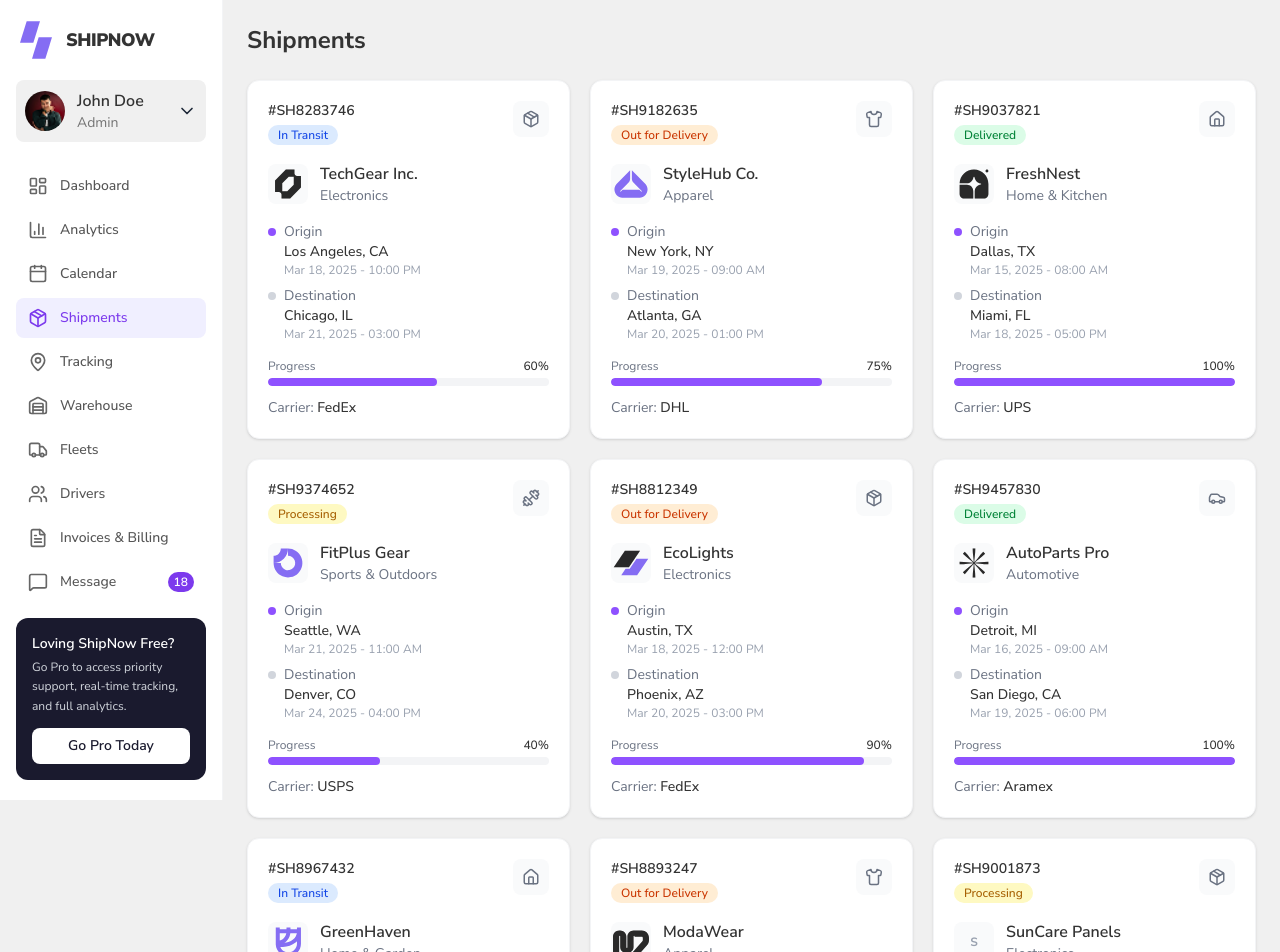
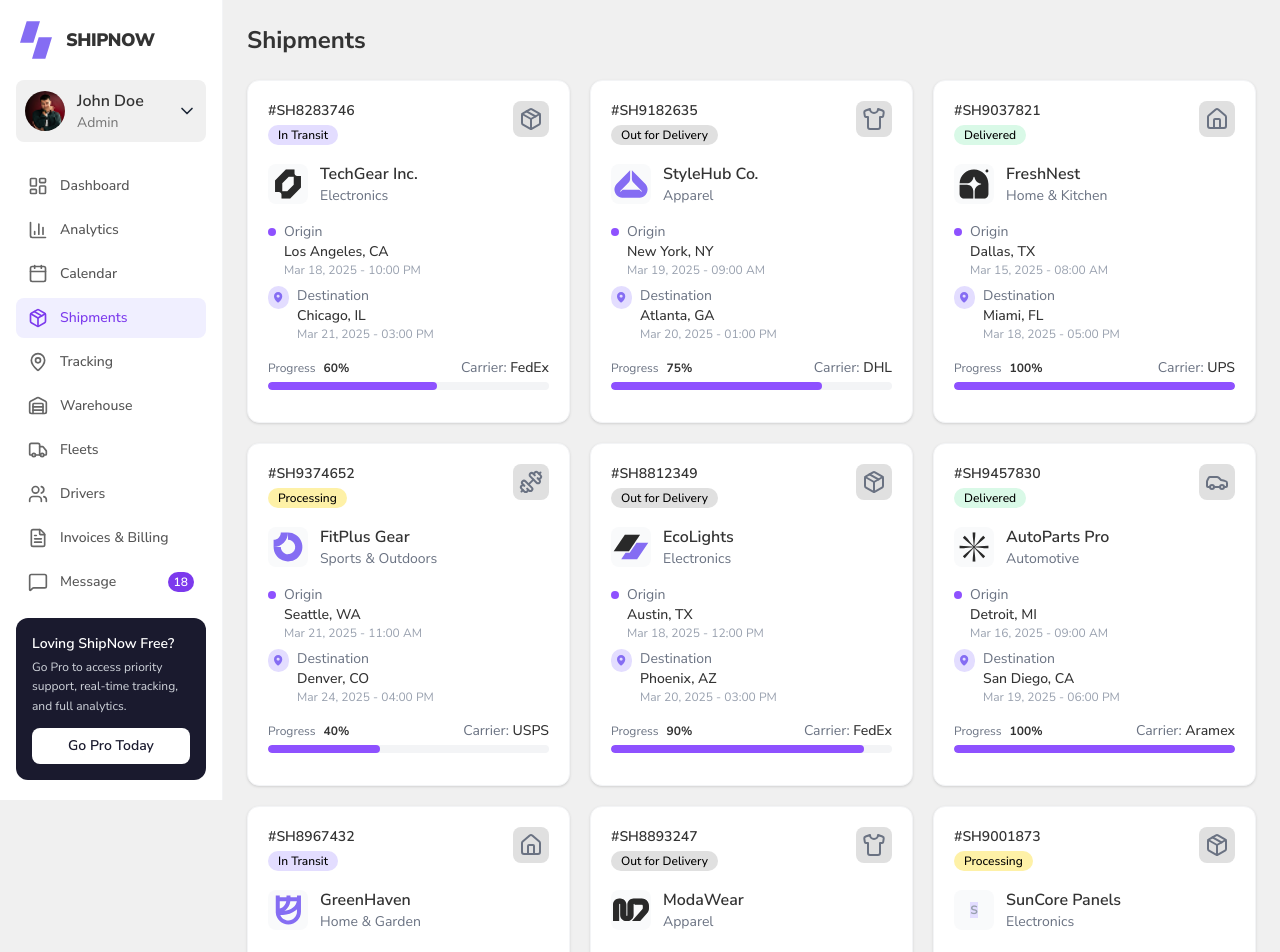
Before and after one commit to gmnayem631/ship-now, a Next.js app: page /shipments in a window 1280 px wide. Shown: the top 952 px of the page. Built offline with nearby package versions, Linux system fonts and the light colour scheme.

Commit message:
feat: rename QuickParts to QuickTools, update SunCode name, add DestinationIcon component, and enhance getCompanyLogo mapping

```diff
--- a/app/components/company-logos/QuickParts.tsx
+++ b/app/components/company-logos/QuickParts.tsx
@@ -1,6 +1,6 @@
 import React from "react";
 
-const QuickParts = () => {
+const QuickTools = () => {
   return (
     <svg
       width="36"
@@ -32,4 +32,4 @@
   );
 };
 
-export default QuickParts;
+export default QuickTools;
--- a/app/components/company-logos/SunCore.tsx
+++ b/app/components/company-logos/SunCore.tsx
@@ -1,6 +1,6 @@
 import React from "react";
 
-const SunCode = () => {
+const SunCore = () => {
   return (
     <svg
       width="36"
@@ -16,7 +16,7 @@
       <path
         d="M7.01732 25.0027C8.12624 25.7762 9.92416 25.7762 11.0331 25.0027C12.142 24.2292 12.142 22.9751 11.0331 22.2016C9.92416 21.4281 8.12624 21.4281 7.01732 22.2016C5.90839 22.9751 5.90839 24.2292 7.01732 25.0027Z"
         fill="black"
-        fillOpacity="0.2"
+        fill-opacity="0.2"
       />
       <path
         d="M18.527 14.4987C20.1905 15.6589 22.8873 15.6589 24.5507 14.4987C26.214 13.3384 26.214 11.4573 24.5507 10.2971C22.8873 9.13688 20.1905 9.13688 18.527 10.2971C16.8637 11.4573 16.8637 13.3384 18.527 14.4987Z"
@@ -25,7 +25,7 @@
       <path
         d="M18.527 14.4987C20.1905 15.6589 22.8873 15.6589 24.5507 14.4987C26.214 13.3384 26.214 11.4573 24.5507 10.2971C22.8873 9.13688 20.1905 9.13688 18.527 10.2971C16.8637 11.4573 16.8637 13.3384 18.527 14.4987Z"
         fill="black"
-        fillOpacity="0.2"
+        fill-opacity="0.2"
       />
       <path
         d="M12.4175 19.7507C13.8036 20.7175 16.051 20.7175 17.4372 19.7507C18.8233 18.7838 18.8233 17.2162 17.4372 16.2493C16.051 15.2825 13.8036 15.2825 12.4175 16.2493C11.0313 17.2162 11.0313 18.7838 12.4175 19.7507Z"
@@ -34,7 +34,7 @@
       <path
         d="M12.4175 19.7507C13.8036 20.7175 16.051 20.7175 17.4372 19.7507C18.8233 18.7838 18.8233 17.2162 17.4372 16.2493C16.051 15.2825 13.8036 15.2825 12.4175 16.2493C11.0313 17.2162 11.0313 18.7838 12.4175 19.7507Z"
         fill="black"
-        fillOpacity="0.2"
+        fill-opacity="0.2"
       />
       <path
         d="M3.50365 19.0504C4.33534 19.6305 5.68378 19.6305 6.51547 19.0504C7.34716 18.4703 7.34716 17.5298 6.51547 16.9496C5.68378 16.3695 4.33534 16.3695 3.50365 16.9496C2.67196 17.5298 2.67196 18.4703 3.50365 19.0504Z"
@@ -43,7 +43,7 @@
       <path
         d="M3.50365 19.0504C4.33534 19.6305 5.68378 19.6305 6.51547 19.0504C7.34716 18.4703 7.34716 17.5298 6.51547 16.9496C5.68378 16.3695 4.33534 16.3695 3.50365 16.9496C2.67196 17.5298 2.67196 18.4703 3.50365 19.0504Z"
         fill="black"
-        fillOpacity="0.2"
+        fill-opacity="0.2"
       />
       <path
         d="M12.4175 8.54646C13.8036 9.51332 16.051 9.51332 17.4372 8.54646C18.8233 7.57961 18.8233 6.01201 17.4372 5.04515C16.051 4.07829 13.8036 4.07829 12.4175 5.04515C11.0313 6.01201 11.0313 7.57961 12.4175 8.54646Z"
@@ -52,7 +52,7 @@
       <path
         d="M12.4175 8.54646C13.8036 9.51332 16.051 9.51332 17.4372 8.54646C18.8233 7.57961 18.8233 6.01201 17.4372 5.04515C16.051 4.07829 13.8036 4.07829 12.4175 5.04515C11.0313 6.01201 11.0313 7.57961 12.4175 8.54646Z"
         fill="black"
-        fillOpacity="0.2"
+        fill-opacity="0.2"
       />
       <path
         d="M7.01731 13.7985C8.12624 14.572 9.92416 14.572 11.0331 13.7985C12.142 13.025 12.142 11.7709 11.0331 10.9974C9.92416 10.2239 8.12624 10.2239 7.01731 10.9974C5.90839 11.7709 5.9084 13.025 7.01731 13.7985Z"
@@ -61,7 +61,7 @@
       <path
         d="M7.01731 13.7985C8.12624 14.572 9.92416 14.572 11.0331 13.7985C12.142 13.025 12.142 11.7709 11.0331 10.9974C9.92416 10.2239 8.12624 10.2239 7.01731 10.9974C5.90839 11.7709 5.9084 13.025 7.01731 13.7985Z"
         fill="black"
-        fillOpacity="0.2"
+        fill-opacity="0.2"
       />
       <path
         d="M12.4175 30.9549C13.8036 31.9217 16.051 31.9217 17.4372 30.9549C18.8233 29.988 18.8233 28.4204 17.4372 27.4535C16.051 26.4867 13.8036 26.4867 12.4175 27.4535C11.0313 28.4204 11.0313 29.988 12.4175 30.9549Z"
@@ -70,7 +70,7 @@
       <path
         d="M12.4175 30.9549C13.8036 31.9217 16.051 31.9217 17.4372 30.9549C18.8233 29.988 18.8233 28.4204 17.4372 27.4535C16.051 26.4867 13.8036 26.4867 12.4175 27.4535C11.0313 28.4204 11.0313 29.988 12.4175 30.9549Z"
         fill="black"
-        fillOpacity="0.2"
+        fill-opacity="0.2"
       />
       <path
         d="M25.8487 20.1008C27.5121 21.261 30.209 21.261 31.8723 20.1008C33.5358 18.9406 33.5358 17.0595 31.8723 15.8993C30.209 14.739 27.5121 14.739 25.8487 15.8993C24.1853 17.0595 24.1853 18.9406 25.8487 20.1008Z"
@@ -79,7 +79,7 @@
       <path
         d="M25.8487 20.1008C27.5121 21.261 30.209 21.261 31.8723 20.1008C33.5358 18.9406 33.5358 17.0595 31.8723 15.8993C30.209 14.739 27.5121 14.739 25.8487 15.8993C24.1853 17.0595 24.1853 18.9406 25.8487 20.1008Z"
         fill="black"
-        fillOpacity="0.2"
+        fill-opacity="0.2"
       />
       <path
         d="M18.527 25.7029C20.1905 26.8631 22.8873 26.8631 24.5507 25.7029C26.214 24.5427 26.214 22.6616 24.5507 21.5013C22.8873 20.3411 20.1905 20.3411 18.527 21.5013C16.8637 22.6616 16.8637 24.5427 18.527 25.7029Z"
@@ -88,10 +88,10 @@
       <path
         d="M18.527 25.7029C20.1905 26.8631 22.8873 26.8631 24.5507 25.7029C26.214 24.5427 26.214 22.6616 24.5507 21.5013C22.8873 20.3411 20.1905 20.3411 18.527 21.5013C16.8637 22.6616 16.8637 24.5427 18.527 25.7029Z"
         fill="black"
-        fillOpacity="0.2"
+        fill-opacity="0.2"
       />
     </svg>
   );
 };
 
-export default SunCode;
+export default SunCore;
--- /dev/null
+++ b/app/components/shipment/DestinationIcon.tsx
@@ -0,0 +1,20 @@
+import React from "react";
+
+const DestinationIcon = () => {
+  return (
+    <svg
+      width="9"
+      height="11"
+      viewBox="0 0 9 11"
+      fill="none"
+      xmlns="http://www.w3.org/2000/svg"
+    >
+      <path
+        d="M4.125 0C3.03136 0.00124066 1.98287 0.436236 1.20955 1.20955C0.436236 1.98287 0.00124066 3.03136 0 4.125C0 7.65469 3.75 10.3205 3.90984 10.432C3.9729 10.4762 4.04802 10.4999 4.125 10.4999C4.20198 10.4999 4.2771 10.4762 4.34016 10.432C4.5 10.3205 8.25 7.65469 8.25 4.125C8.24876 3.03136 7.81376 1.98287 7.04045 1.20955C6.26713 0.436236 5.21864 0.00124066 4.125 0ZM4.125 2.625C4.42167 2.625 4.71168 2.71297 4.95835 2.8778C5.20503 3.04262 5.39729 3.27689 5.51082 3.55097C5.62435 3.82506 5.65406 4.12666 5.59618 4.41764C5.5383 4.70861 5.39544 4.97588 5.18566 5.18566C4.97588 5.39544 4.70861 5.5383 4.41764 5.59618C4.12666 5.65406 3.82506 5.62435 3.55097 5.51082C3.27689 5.39729 3.04262 5.20503 2.8778 4.95835C2.71297 4.71168 2.625 4.42167 2.625 4.125C2.625 3.72718 2.78304 3.34564 3.06434 3.06434C3.34564 2.78304 3.72718 2.625 4.125 2.625Z"
+        fill="#856DF3"
+      />
+    </svg>
+  );
+};
+
+export default DestinationIcon;
--- a/app/components/shipment/ShipmentCard.tsx
+++ b/app/components/shipment/ShipmentCard.tsx
@@ -1,24 +1,15 @@
 import { Shipment } from "@/app/data/shipmentsData";
-import {
-  Truck,
-  Package,
-  Shirt,
-  Home,
-  Dumbbell,
-  Car,
-  Leaf,
-  ShoppingBag,
-} from "lucide-react";
+import { Truck, Package, Shirt, Home, Dumbbell, Car, Leaf } from "lucide-react";
 import { getCompanyLogo } from "./getCompanyLogo";
+import DestinationIcon from "./DestinationIcon";
 
 const statusStyles: Record<string, string> = {
-  "In Transit": "bg-blue-100 text-blue-700",
-  "Out for Delivery": "bg-orange-100 text-orange-700",
-  Delivered: "bg-green-100 text-green-700",
-  Processing: "bg-yellow-100 text-yellow-700",
+  "In Transit": "bg-[#E3DDFF]",
+  "Out for Delivery": "bg-[#E0E0E0]",
+  Delivered: "bg-[#D9F9E7]",
+  Processing: "bg-[#FEF1A7]",
 };
 
-// Choose icon based on category
 const getCategoryIcon = (category: string) => {
   const cat = category.toLowerCase();
 
@@ -30,7 +21,7 @@
   if (cat.includes("auto")) return Car;
   if (cat.includes("food") || cat.includes("beverage")) return Leaf;
 
-  return Truck; // default
+  return Truck;
 };
 
 const ShipmentCard = ({ shipment }: { shipment: Shipment }) => {
@@ -43,7 +34,7 @@
         <div>
           <p className="text-sm font-semibold text-[#333]">#{shipment.id}</p>
           <span
-            className={`mt-1 inline-block rounded-full px-2.5 py-0.5 text-xs font-medium ${
+            className={`text-[#333 font-semibold] mt-1 inline-block rounded-full px-2.5 py-0.5 text-xs font-medium ${
               statusStyles[shipment.status]
             }`}
           >
@@ -51,18 +42,17 @@
           </span>
         </div>
 
-        <div className="flex h-9 w-9 items-center justify-center rounded-lg bg-gray-50">
-          <Icon size={18} className="text-gray-500" />
+        <div className="flex h-9 w-9 items-center justify-center rounded-lg bg-[#E0E0E0]">
+          <Icon size={24} className="text-gray-500" />
         </div>
       </div>
 
-      {/* Company */}
       {/* Company */}
       <div className="mb-4 flex items-center gap-3">
         {/* Logo */}
         <div className="flex h-10 w-10 items-center justify-center overflow-hidden rounded-lg bg-gray-50">
           {getCompanyLogo(shipment.company) || (
-            <span className="text-xs font-bold text-gray-400">
+            <span className="bg-[#E3DDFF] text-xs font-bold text-gray-400">
               {shipment.company.charAt(0)}
             </span>
           )}
@@ -85,7 +75,9 @@
           </div>
         </div>
         <div className="flex items-start gap-2">
-          <span className="mt-1.5 h-2 w-2 rounded-full bg-gray-300" />
+          <div className="rounded-full bg-[#E3DDFF] p-1.5">
+            <DestinationIcon />
+          </div>
           <div>
             <p className="text-gray-500">Destination</p>
             <p className="font-medium text-[#333]">{shipment.destination}</p>
@@ -97,8 +89,14 @@
       {/* Progress */}
       <div className="mb-3">
         <div className="mb-1 flex justify-between text-xs">
-          <span className="text-gray-500">Progress</span>
-          <span className="font-medium text-[#333]">{shipment.progress}%</span>
+          <div className="flex items-center gap-2">
+            <span className="text-gray-500">Progress</span>
+            <span className="font-bold text-[#333]">{shipment.progress}%</span>
+          </div>
+          <p className="text-sm text-gray-500">
+            Carrier:{" "}
+            <span className="font-medium text-[#333]">{shipment.carrier}</span>
+          </p>
         </div>
         <div className="h-2 overflow-hidden rounded-full bg-gray-100">
           <div
@@ -107,12 +105,6 @@
           />
         </div>
       </div>
-
-      {/* Carrier */}
-      <p className="text-sm text-gray-500">
-        Carrier:{" "}
-        <span className="font-medium text-[#333]">{shipment.carrier}</span>
-      </p>
     </div>
   );
 };
--- a/app/components/shipment/getCompanyLogo.tsx
+++ b/app/components/shipment/getCompanyLogo.tsx
@@ -7,6 +7,10 @@
 import AutoParts from "../company-logos/AutoParts";
 import GreenHaven from "../company-logos/GreenHaven";
 import ModaWear from "../company-logos/ModaWear";
+import QuickTools from "../company-logos/QuickParts";
+import VitaFresh from "../company-logos/VitaFresh";
+import StyleDepot from "../company-logos/StyleDepot";
+import SunCore from "../company-logos/SunCore";
 
 // Map company name → JSX element
 const logoMap: Record<string, ReactNode> = {
@@ -18,6 +22,10 @@
   "AutoParts Pro": <AutoParts />,
   GreenHaven: <GreenHaven />,
   ModaWear: <ModaWear />,
+  SunCore: <SunCore />,
+  QuickTools: <QuickTools />,
+  VitaFresh: <VitaFresh />,
+  StyleDepot: <StyleDepot />,
 };
 
 export function getCompanyLogo(companyName: string): ReactNode {
--- a/app/data/shipmentsData.ts
+++ b/app/data/shipmentsData.ts
@@ -114,7 +114,7 @@
   {
     id: "SH9001873",
     status: "Processing",
-    company: "SunCare Panels",
+    company: "SunCore Panels",
     category: "Electronics",
     origin: "San Diego, CA",
     destination: "Reno, NV",
```
